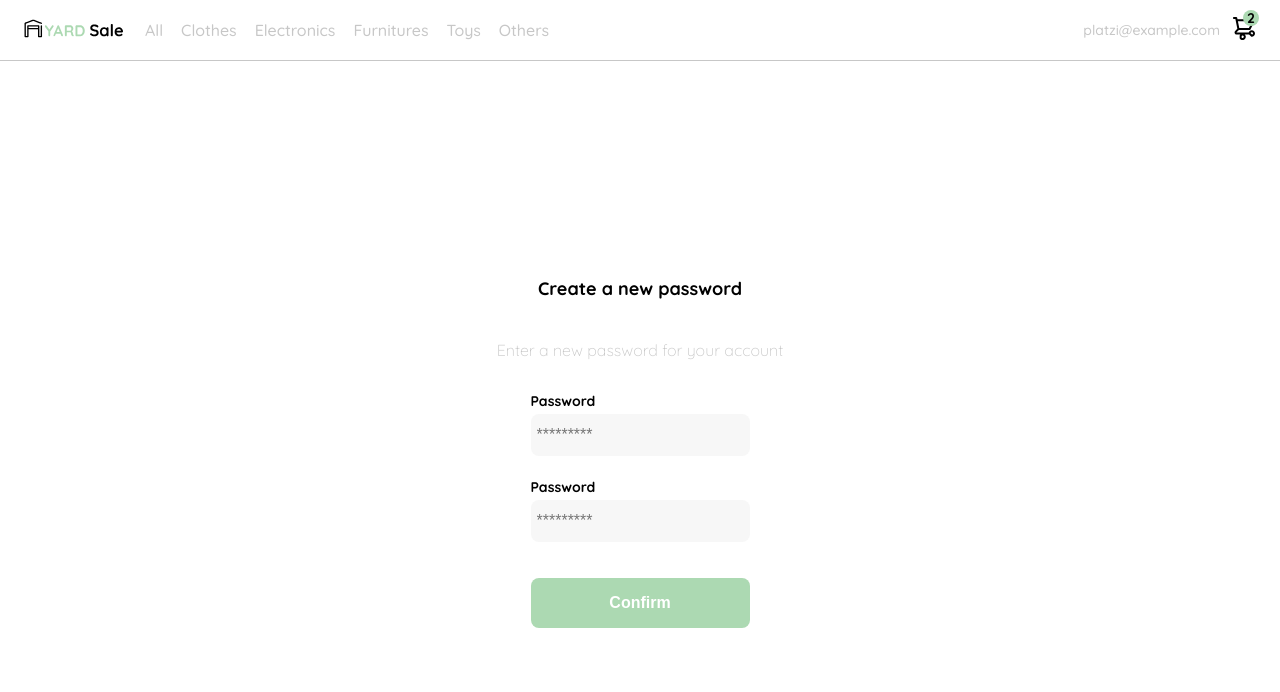
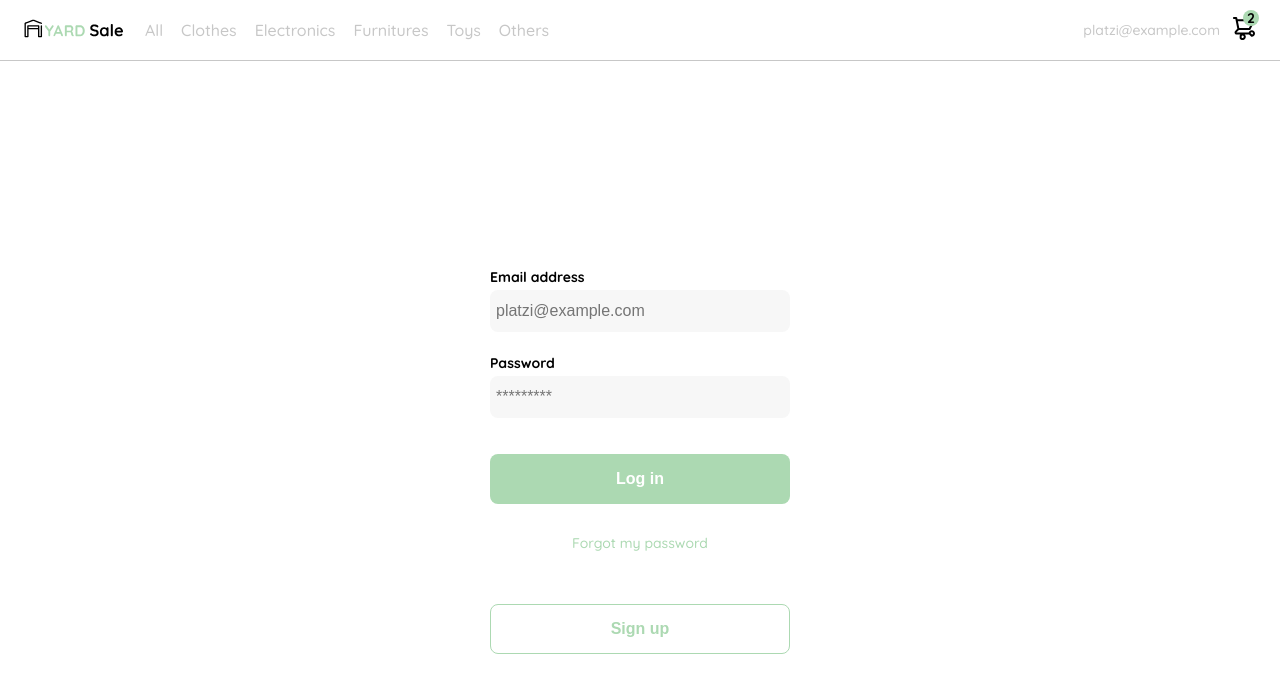
Before and after one commit to JessAT18/react-shop, a React app: page /login in a window 1280 px wide. Shown: the top 692 px of the page. Built offline with nearby package versions, Linux system fonts and the light colour scheme.

Commit message:
useRef y formularios

```diff
--- a/src/pages/Login.jsx
+++ b/src/pages/Login.jsx
@@ -1,27 +1,43 @@
-import React from 'react';
+import React, { useRef } from 'react';
 import '../styles/Login.scss';
 import logoYardSale from '@logos/logo_yard_sale.svg'
 
 const Login = () => {
+    const form = useRef(null);
+
+    const handleSubmit = (event) => {
+        event.preventDefault();
+        const formData = new FormData(form.current);
+        const data = {
+            username: formData.get('email'),
+            password: formData.get('password')
+        };
+        console.log(data);
+    };
+
     return (
-        <div className="login">
-            <div className="form-container">
-            <img src={logoYardSale} alt="logo" className="logo"/>
-
-            <h1 className="title">Create a new password</h1>
-            <p className="subtitle">Enter a new password for your account</p>
-
-            <form action="/" className="form">
+    <div className="Login">
+        <div className="Login-container">
+            <img src={logoYardSale} alt="logo" className="logo" />
+            <form action="/" className="form" ref={form}>
+                <label htmlFor="email" className="label">Email address</label>
+                <input type="text" name="email" placeholder="platzi@example.com" className="input input-email" />
                 <label htmlFor="password" className="label">Password</label>
-                <input type="password" id="password" placeholder="*********" className="input input-password"/>
-
-                <label htmlFor="new-password" className="label">Password</label>
-                <input type="password" id="new-password" placeholder="*********" className="input input-password"/>
-
-                <input type="submit" value="Confirm" className="primary-button login-button"/>
+                <input type="password" name="password" placeholder="*********" className="input input-password" />
+                <button
+                    onClick={handleSubmit}
+                    className="primary-button login-button">
+                    Log in
+                </button>
+                <a href="/">Forgot my password</a>
             </form>
-            </div>
-      </div>
+            <button
+                className="secondary-button signup-button"
+            >
+                Sign up
+            </button>
+        </div>
+    </div >
     );
 };
 
--- a/src/styles/Login.scss
+++ b/src/styles/Login.scss
@@ -1,12 +1,12 @@
 @import 'vars';
 
-.login {
+.Login {
 	width: 100%;
 	height: 100vh;
 	display: grid;
 	place-items: center;
 }
-.form-container {
+.Login-container {
 	display: grid;
 	grid-template-rows: auto 1fr auto;
 	width: 300px;
@@ -17,22 +17,16 @@
 	justify-self: center;
 	display: none;
 }
-.title {
-    font-size: var(--lg);
-    margin-bottom: 12px;
-    text-align: center;
-}
-.subtitle {
-    color: var(--very-light-pink);
-    font-size: var(--md);
-    font-weight: 300;
-    margin-top: 0;
-    margin-bottom: 32px;
-    text-align: center;
-}
 .form {
 	display: flex;
 	flex-direction: column;
+}
+.form a {
+	color: var(--hospital-green);
+	font-size: var(--sm);
+	text-align: center;
+	text-decoration: none;
+	margin-bottom: 52px;
 }
 .label {
 	font-size: var(--sm);
@@ -48,11 +42,25 @@
 	padding: 6px;
 	margin-bottom: 12px;
 }
+.input-email {
+	margin-bottom: 22px;
+}
 .primary-button {
 	background-color: var(--hospital-green);
 	border-radius: 8px;
 	border: none;
 	color: var(--white);
+	width: 100%;
+	cursor: pointer;
+	font-size: var(--md);
+	font-weight: bold;
+	height: 50px;
+}
+.secondary-button {
+	background-color: var(--white);
+	border-radius: 8px;
+	border: 1px solid var(--hospital-green);
+	color: var(--hospital-green);
 	width: 100%;
 	cursor: pointer;
 	font-size: var(--md);
```
Lines whose indentation alone changed are shown as unchanged.
